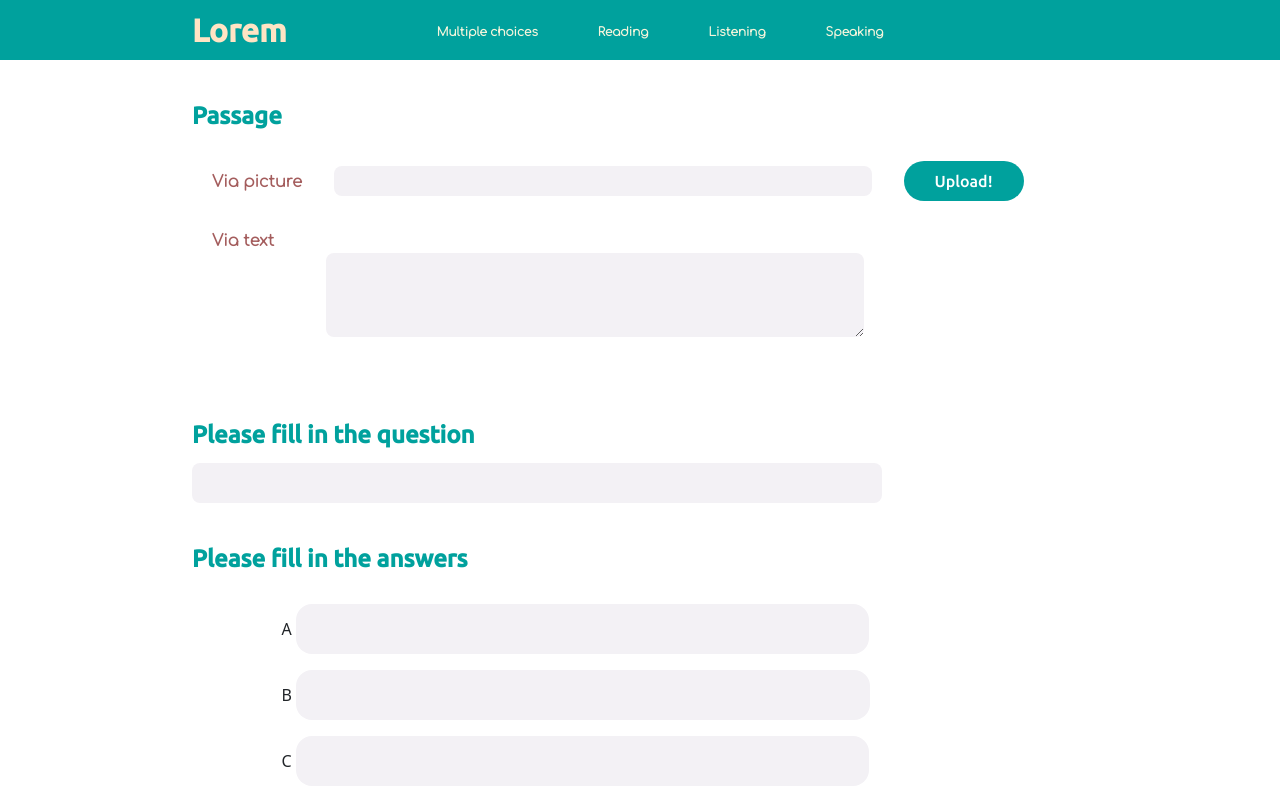
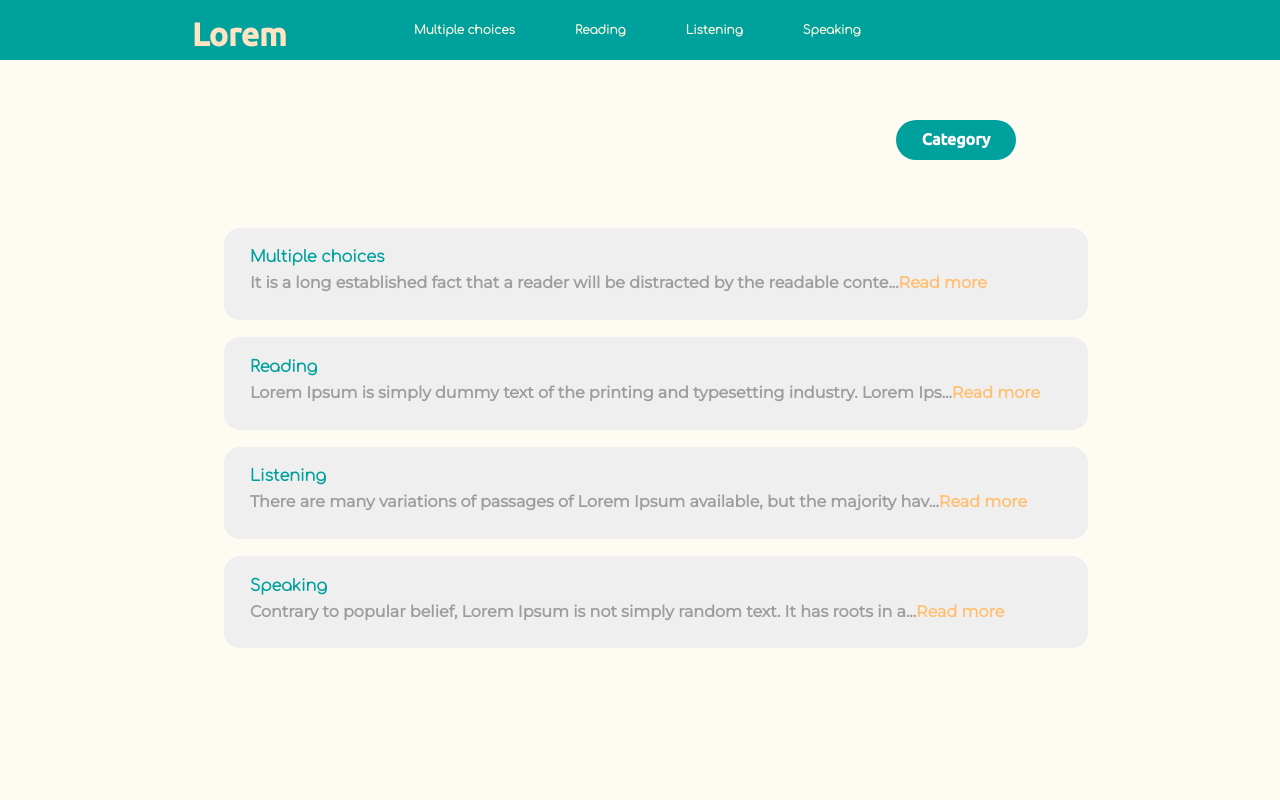
Before and after one commit to vohoanglong0107/pbl4, a Next.js app: page / in a window 1280 px wide. Shown: the top 800 px of the page. Built offline with nearby package versions, Linux system fonts and the light colour scheme.

Commit message:
home page detail

```diff
--- /dev/null
+++ b/components/dropdown/category.tsx
@@ -0,0 +1,58 @@
+import type { NextPage } from "next";
+import Head from "next/head";
+import Image from "next/image";
+import Link from "next/link";
+import 'antd/dist/antd.css';
+import React, { useState } from 'react';
+import styles from "../../styles/Home.module.css";
+import { Menu, Dropdown } from "antd";
+
+// 1 mảng data chưa all elements
+// 1 mảng data chứa các elements thuộc type đc chọn qua cbb
+// hàm show sẽ là hàm filter ra các element có key = ...
+
+const Category : NextPage = props => {
+    const [ isVisible, setVisible ] = useState(false)
+
+    // const show = (key: any) => {
+    //     console.log("datas: "+ datas)
+    //     const filteredData = datas.filter((index: any) => key === datas[index].id);
+    //     console.log(filteredData)
+    //     setData(...filteredData);
+    // }
+
+    const handleMenuClick = (e: { key: any; }) => {
+        console.log(e.key)
+        // props.setKey(e.key);
+        // console.log("keys: " + props.keys)
+        props.filter(e.key);
+    }
+
+    const menu = (
+        <Menu className={styles.dropdown} onClick={handleMenuClick}>
+          <Menu.Item className={styles.item} key="1">Multiple choices</Menu.Item>
+          <Menu.Item className={styles.item} key="2">Reading</Menu.Item>
+          <Menu.Item className={styles.item} key="3">Listening</Menu.Item>
+          <Menu.Item className={styles.item} key="4">Speaking</Menu.Item>
+        </Menu>
+      );
+
+    const handleHover = (flag: boolean | ((prevState: boolean) => boolean)) => {
+        setVisible(flag);
+    }
+
+    return (
+        <Dropdown
+            overlay={menu}
+            onVisibleChange={handleHover}
+            visible={isVisible}
+        >
+            <a className="ant-dropdown-link" style={{color: "#fff", fontSize: "1rem"}} href="https://ant.design/components/dropdown/" onClick={e => e.preventDefault()}>
+                <p className={styles.cate}>Category</p>
+            </a>
+
+        </Dropdown>
+    );
+}
+
+export default Category;
--- a/components/functionalities/reading.tsx
+++ b/components/functionalities/reading.tsx
@@ -48,10 +48,6 @@ const Reading : NextPage = () => {
     //     })
     //   .catch(error => console.error(error));
     // }
-
-    const handleChange = () => {
-
-    }
     return (
         <div className={styles.container}>
             <NavigationBar />
--- /dev/null
+++ b/components/homepage/homepage.tsx
@@ -0,0 +1,62 @@
+/* eslint-disable react/jsx-key */
+import type { NextPage } from "next";
+import Head from "next/head";
+import Image from "next/image";
+import Link from "next/link";
+import 'antd/dist/antd.css';
+import React, { useState } from "react"
+import NavigationBar from "../navbar/navbar";
+import styles from "../../styles/Home.module.css";
+import Category from "../dropdown/category";
+import Item from "./item";
+
+
+
+const HomePage : NextPage = () => {
+
+    const datas = [
+        {
+            type: "Multiple choices",
+            content: "It is a long established fact that a reader will be distracted by the readable content fetch this data on pre-render",
+            id: 1
+        },
+        {
+            type: "Reading",
+            content: "Lorem Ipsum is simply dummy text of the printing and typesetting industry. Lorem Ipsum has been the industry's standard dummy text ever since the 1500s",
+            id: 2
+        },
+        {
+            type: "Listening",
+            content: "There are many variations of passages of Lorem Ipsum available, but the majority have suffered alteration in some form, by injected humour fetch this data on pre-render",
+            id: 2
+        },
+        {
+            type: "Speaking",
+            content: "Contrary to popular belief, Lorem Ipsum is not simply random text. It has roots in a piece of classical Latin literature from 45 BC, making it over 2000 years old fetch this data on pre-render.",
+            id: 4
+        }
+    ]
+    const [ key, setKey ] = useState(null);
+    const [ data, setData ] = useState(datas)
+
+    const filter = async (key: any) => {
+        const filteredData = await datas.filter(item => item.id === parseInt(key))
+        setData(filteredData);
+    }
+
+
+    return (
+        <div className={styles.homepageContainer}>
+            <NavigationBar />
+            <button className={styles.categoryButton} onClick={() => setData(datas)}><Category data={datas} filter={filter} setKey={setKey} keys={key} /></button>
+            <ul className={styles.historyContainer}>
+                {data.map((item: any) => (
+                    <li><Item dt={item} /></li>
+                ))}
+            </ul>
+
+        </div>
+    );
+}
+
+export default HomePage;
--- /dev/null
+++ b/components/homepage/item.tsx
@@ -0,0 +1,22 @@
+import type { NextPage } from "next";
+import Head from "next/head";
+import Image from "next/image";
+import Link from "next/link";
+import 'antd/dist/antd.css';
+import styles from "../../styles/Home.module.css";
+import Category from "../dropdown/category";
+
+const Item : NextPage = ({dt}) => {
+
+    const test = () => {
+        console.log(dt)
+    }
+    return (
+        <div className={styles.history} onClick={test}>
+            <p className={styles.type}>{dt.type}</p>
+            <p className={styles.content}>{dt.content.substring(0, 84)}...<a className={styles.readmore}>Read more</a></p>
+        </div>
+    );
+}
+
+export default Item;
--- a/components/navbar/navbar.tsx
+++ b/components/navbar/navbar.tsx
@@ -3,23 +3,28 @@ import { useState } from "react";
 import Head from "next/head";
 import Image from "next/image";
 import styles from "../../styles/navbar.module.css";
-import { Navbar, Container  } from "react-bootstrap";
+import { Navbar, Container, Nav, NavbarBrand, NavLink  } from "react-bootstrap";
+// import NavbarCollapse from "react-bootstrap/esm/NavbarCollapse";
+// import NavbarToggle from "react-bootstrap/esm/NavbarToggle";
 
 const NavigationBar : NextPage = () => {
 
     return (
         <div>
             {/* <Navbar expand="lg" className={styles.myBg}> */}
-                <nav className={styles.myNav}>
+                <Nav className={styles.myNav}>
                     {/* <Navbar.Brand color="#" href="#home">Lorem</Navbar.Brand> */}
-                    <label className={styles.myBrand}>Lorem</label>
-                    <div className={styles.lists}>
-                        <a className={styles.link} href="#">Multiple choices</a>
-                        <a className={styles.link} href="#">Reading</a>
-                        <a className={styles.link} href="#">Listening</a>
-                        <a className={styles.link} href="#">Speaking</a>
-                    </div>
-                </nav>
+                    <NavbarBrand className={styles.myBrand}>Lorem</NavbarBrand>
+                    {/* <Navbar.Toggle aria-controls="basic-navbar-nav" /> */}
+                    {/* <Navbar.Collapse id="basic-navbar-nav"> */}
+                    <Nav className={styles.lists}>
+                        <NavLink className={styles.link} href="#">Multiple choices</NavLink>
+                        <NavLink className={styles.link} href="#">Reading</NavLink>
+                        <NavLink className={styles.link} href="#">Listening</NavLink>
+                        <NavLink className={styles.link} href="#">Speaking</NavLink>
+                    </Nav>
+                    {/* </Navbar.Collapse> */}
+                </Nav>
             {/* </Navbar> */}
         </div>
 
--- a/package.json
+++ b/package.json
@@ -9,6 +9,7 @@
     "lint": "next lint"
   },
   "dependencies": {
+    "antd": "^4.16.13",
     "bootstrap": "^5.1.1",
     "next": "11.1.2",
     "react": "17.0.2",
--- a/pages/index.tsx
+++ b/pages/index.tsx
@@ -3,11 +3,12 @@ import { useState } from "react";
 import Head from "next/head";
 import Image from "next/image";
 import 'bootstrap/dist/css/bootstrap.min.css';
-import styles from "../styles/Home.module.css";
+// import styles from "../styles/Home.module.css";
 import TopPage from "../components/top_page";
 import TopNavbar from "../components/navbar/toppage_navbar";
 import Login from "../components/login";
 import Reading from "../components/functionalities/reading";
+import HomePage from "../components/homepage/homepage";
 
 const Home: NextPage = () => {
   const [output, setOutput] = useState("");
@@ -21,19 +22,19 @@ const Home: NextPage = () => {
       // .catch(error => console.error(error));
   // };
   return (
-    <div className={styles.container}>
+    <div >
       <Head>
         <title>Lorem</title>
         <meta name="description" content="Generated by create next app" />
         <link rel="icon" href="/favicon.ico" />
       </Head>
 
-      <main className={styles.main}>
+      <main>
         {/* <h1 className={styles.title}>
           Welcome to <a href="https://nextjs.org">Next.js!</a>
         </h1> */}
         {/* <TopPage /> */}
-        <Reading />
+        <HomePage />
         {/* <form action="http://localhost:8000/qa" method={"POST"}>
           <h2>Please write in the passage</h2>
           <textarea name="passage" className={styles.card}></textarea>
--- a/styles/Home.module.css
+++ b/styles/Home.module.css
@@ -1,127 +1,99 @@
-/* .container {
+/* @import '~antd/dist/antd.css'; */
+@import url('https://fonts.googleapis.com/css2?family=Comfortaa:wght@300&family=Montserrat&family=Ubuntu:wght@500&display=swap');
+.homepageContainer {
+  /* flex: 1; */
   min-height: 100vh;
-  padding: 0 0.5rem;
-  display: flex;
-  flex-direction: column;
-  justify-content: center;
-  align-items: center;
-  height: 100vh;
+  background-color: #FEFBF3;
 }
 
-.main {
-  padding: 5rem 0;
-  flex: 1;
-  display: flex;
-  flex-direction: column;
-  justify-content: center;
-  align-items: center;
-} */
+.categoryButton {
+  position: relative;
+  left: 70%;
+  top: 60px;
+  border-radius: 2rem;
+  width: 120px;
+  height: 40px;
+  font-size: 1rem;
+  font-weight: bold;
+  font-family: 'Ubuntu', sans-serif;
+  color: #fff;
+  border-style: none;
+  background-color: #00A19D;
+}
+
+.categoryButton:hover {
+  background-color: #fff;
+  border: 2px solid #00A19D;
+}
+
+.cate {
+  margin: auto;
+}
+
+.cate:hover {
+  color: #00A19D;
+}
 
 
 
-.login {
-  margin-left: 70%;
-}
-.footer {
-  width: 100%;
-  height: 100px;
-  border-top: 1px solid #eaeaea;
-  display: flex;
-  justify-content: center;
+.dropdown {
+  border: 2px solid #00A19D;
+  margin-top: 10px;
+  margin-left: -80px;
+  width: 250%;
+  border-radius: 1rem;
+  background-color: #F6F6F6;
   align-items: center;
-  color: red;
 }
 
-.footer a {
-  display: flex;
-  justify-content: center;
-  align-items: center;
-  flex-grow: 1;
-}
-
-.title a {
-  color: #0070f3;
-  text-decoration: none;
-}
-
-.title a:hover,
-.title a:focus,
-.title a:active {
-  text-decoration: underline;
-}
-
-.title {
-  margin: 0;
-  line-height: 1.15;
-  font-size: 4rem;
-}
-
-.title,
-.description {
+.item {
+  color: #00A19D;
+  font-size: 1rem;
+  /* font-weight: bold; */
+  font-family: 'Comfortaa', cursive;
   text-align: center;
 }
 
-.description {
-  line-height: 1.5;
-  font-size: 1.5rem;
+.item:hover {
+  font-weight: bold;
 }
 
-.code {
-  background: #fafafa;
-  border-radius: 5px;
-  padding: 0.75rem;
-  font-size: 1.1rem;
-  font-family: Menlo, Monaco, Lucida Console, Liberation Mono, DejaVu Sans Mono,
-    Bitstream Vera Sans Mono, Courier New, monospace;
+.historyContainer {
+  width: 70%;
+  height: 50%;
+  margin: 10% auto;
+  list-style: none;
 }
 
-.grid {
-  display: flex;
-  align-items: center;
-  justify-content: center;
-  flex-wrap: wrap;
-  max-width: 800px;
-  margin-top: 3rem;
+.history {
+  background-color: #EFEFEF;
+  margin: 2% 0%;
+  padding: 2% 3% 1%;
+  border-radius: 1rem;
 }
 
-.card {
-  margin: 1rem;
-  padding: 1.5rem;
-  text-align: left;
-  color: inherit;
-  text-decoration: none;
-  border: 1px solid #eaeaea;
-  border-radius: 10px;
-  transition: color 0.15s ease, border-color 0.15s ease;
-  width: 45%;
+.history:hover {
+  background-color: #F6F6F6;
 }
 
-.card:hover,
-.card:focus,
-.card:active {
-  color: #0070f3;
-  border-color: #0070f3;
+.readmore {
+  color: #FFC074;
 }
 
-.card h2 {
-  margin: 0 0 1rem 0;
-  font-size: 1.5rem;
+.readmore:hover {
+  color: #00A19D;
+}
+.type {
+  font-family: 'Comfortaa', cursive;
+  font-weight: bold;
+  color: #00A19D;
+  font-size: 1rem;
+  margin-bottom: 0;
 }
 
-.card p {
-  margin: 0;
-  font-size: 1.25rem;
-  line-height: 1.5;
+.content {
+  font-family: 'Montserrat', sans-serif;
+  font-weight: bold;
+  color: #9D9D9D;
+  font-size: 1rem;
 }
-
-.logo {
-  height: 1em;
-  margin-left: 0.5rem;
-}
-
-@media (max-width: 600px) {
-  .grid {
-    width: 100%;
-    flex-direction: column;
-  }
-}
--- a/styles/navbar.module.css
+++ b/styles/navbar.module.css
@@ -3,7 +3,6 @@
     background-color: #00A19D;
     display: flex;
     align-items: center;
-    justify-content: space-around;
     margin: auto;
     height: 60px;
 }
@@ -13,14 +12,14 @@
     font-size: 2rem;
     font-family: 'Ubuntu', sans-serif;
     font-weight: bold;
-    margin-left: 15%;
+    position: absolute;
+    top: 0.5%;
+    left: 15%;
 }
 
 .lists {
-    /* float: right; */
-    /* overflow: hidden; */
-    margin-left: 120px;
-    width: 100%;
+    display: flex;
+    margin-left: 30%;
 }
 
 /* .item {
```
Also changed, not shown: components/login.tsx (+7 -4 lines), styles/login.module.css (+15 -0 lines), components/homepage.tsx (deleted), public/background-image.png (added), 1 other file (tests, documents, lock files or other folders).
